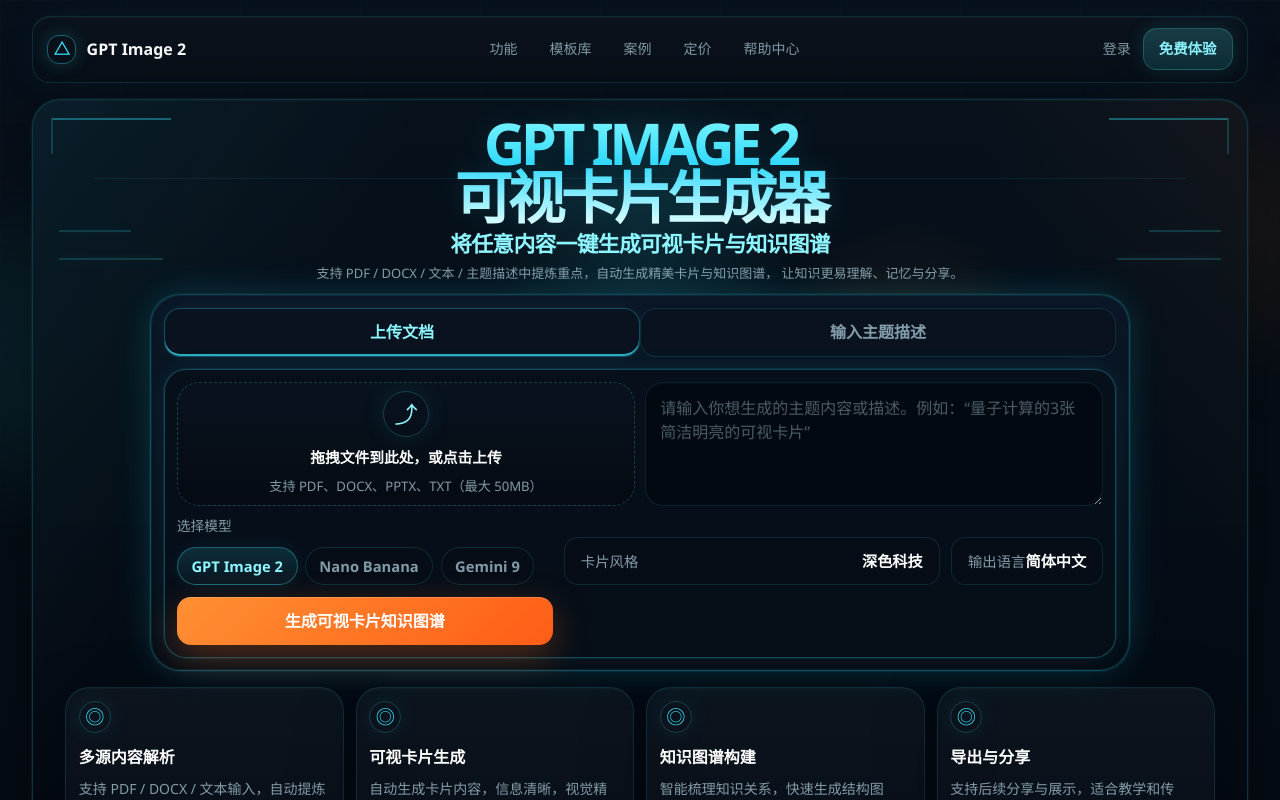
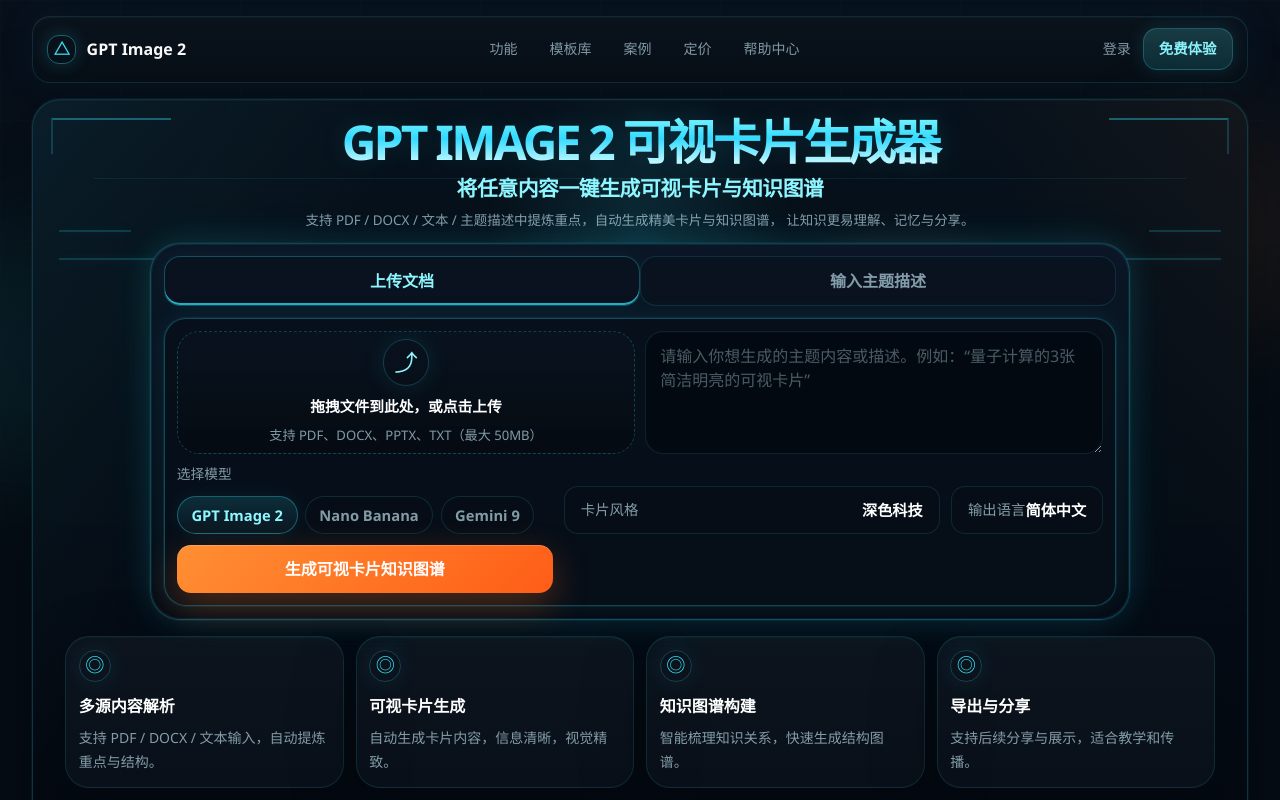
Before and after one commit to yezizhizhi/gptimage, a Next.js app: page / in a window 1280 px wide. Shown: the top 800 px of the page. Built offline with nearby package versions, Linux system fonts and the light colour scheme; no server answers.

Commit message:
Refine hero typography to a single-line title

```diff
--- a/app/globals.css
+++ b/app/globals.css
@@ -290,6 +290,26 @@
 .hero-title-match {
   font-size: clamp(1.8rem, 4.6vw, 3.6rem);
   line-height: 0.94;
+}
+
+.hero-title-single {
+  font-size: clamp(1.75rem, 4vw, 3rem);
+  line-height: 1.08;
+  letter-spacing: -0.06em;
+}
+
+.hero-subtitle {
+  color: var(--cyan-soft);
+  font-size: clamp(1.02rem, 2vw, 1.3rem);
+  font-weight: 700;
+  line-height: 1.25;
+  letter-spacing: -0.02em;
+}
+
+.hero-description {
+  color: var(--text-muted);
+  font-size: 0.84rem;
+  line-height: 1.65;
 }
 
 .cyber-chip {
--- a/app/page.tsx
+++ b/app/page.tsx
@@ -81,15 +81,13 @@
             <div className="pointer-events-none absolute inset-0 bg-[radial-gradient(circle_at_50%_18%,rgba(47,230,255,0.12),transparent_18%),radial-gradient(circle_at_72%_34%,rgba(255,112,37,0.1),transparent_14%)]" />
 
             <div className="hero-center-copy hero-center-copy-match relative mx-auto text-center">
-              <h1 className="hero-title hero-title-match mt-1">
-                GPT Image 2
-                <br />
-                可视卡片生成器
+              <h1 className="hero-title hero-title-match hero-title-single mt-1">
+                GPT Image 2 可视卡片生成器
               </h1>
-              <h2 className="mt-1.5 text-[1.15rem] font-semibold leading-tight tracking-[-0.03em] text-[var(--cyan-soft)] sm:text-[1.36rem]">
+              <h2 className="mt-2 hero-subtitle">
                 将任意内容一键生成可视卡片与知识图谱
               </h2>
-              <p className="mx-auto mt-1.5 max-w-3xl text-[12px] leading-5 text-[var(--text-muted)] sm:text-[13px]">
+              <p className="hero-description mx-auto mt-2 max-w-3xl">
                 支持 PDF / DOCX / 文本 / 主题描述中提炼重点，自动生成精美卡片与知识图谱，
                 让知识更易理解、记忆与分享。
               </p>
```
